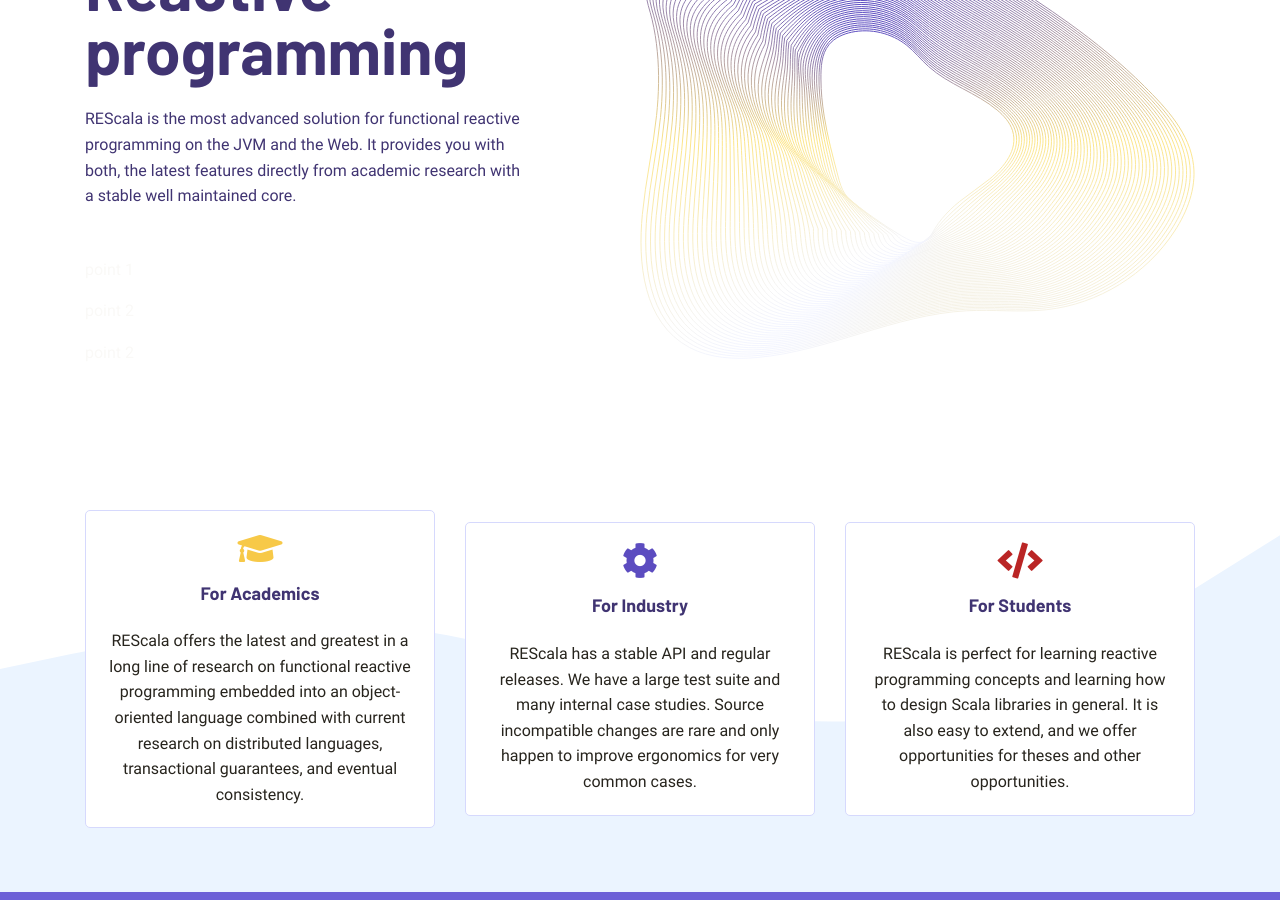
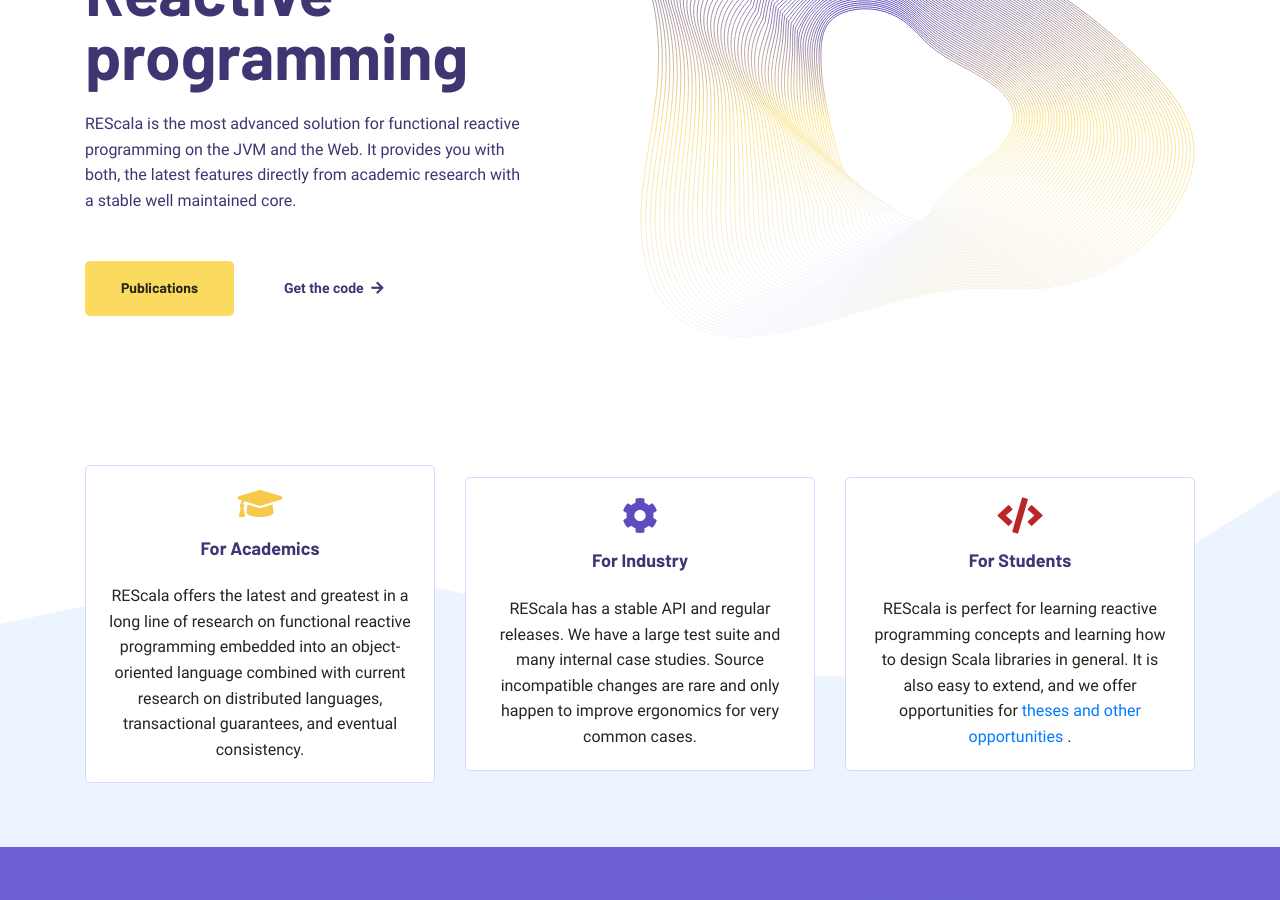
Before and after one commit to uradotdesign/rescala, a Jekyll site: the page built from index.html, in a window 1280 px wide and 900 px high, scrolled down 288 px. Built offline with Jekyll 4.4.1, drawn with Linux system fonts in a browser that asks for light colours.

Commit message:
add student link

```diff
--- a/index.html
+++ b/index.html
@@ -12,16 +12,12 @@ layout: default
                 </div>
                 <h1 class="color-indigo-900 hero-header mb-4">Reactive programming</h1>
                 <p class="mb-5 color-indigo-900">REScala is the most advanced solution for functional reactive programming on the JVM and the Web. It provides you with both, the latest features directly from academic research with a stable well maintained core.</p>
-                <p> point 1<p>
-                <p> point 2<p>
-                <p> point 2<p>
-
-  <!--               <div class="row align-items-center">
+                <div class="row align-items-center">
                     <div class="col-12 col-xs-6">
                         <a href="{{ site.baseurl }}/publications" class="hero mr-3 mb-3 mb-xs-0">Publications</a>
                         <a class="action" href="https://github.com/rescala-lang/REScala">Get the code <i class="fas fa-arrow-right pl-1"></i></a>
                     </div>
-                </div> -->
+                </div>
             </div>
             <div class="col-0 col-lg-1 order-2"></div>
             <div class="col-12 col-lg-6 order-1 order-lg-2 pl-lg-0 mb-4 mb-lg-0 d-none d-md-none d-lg-block"><img
@@ -59,7 +55,7 @@ layout: default
                     <h5 class="color-indigo-900 mb-4">For Students</h5>
                     <p class="mb-0 color-gray-950">
                         REScala is perfect for learning reactive programming concepts and learning how to design Scala libraries in general.
-                        It is also easy to extend, and we offer opportunities for theses and other opportunities.
+                        It is also easy to extend, and we offer opportunities for <a href = "https://www.stg.tu-darmstadt.de/teaching/teaching_iverview.en.jsp">theses and other opportunities </a>.
                     </p>
                 </div>
             </div>
```
